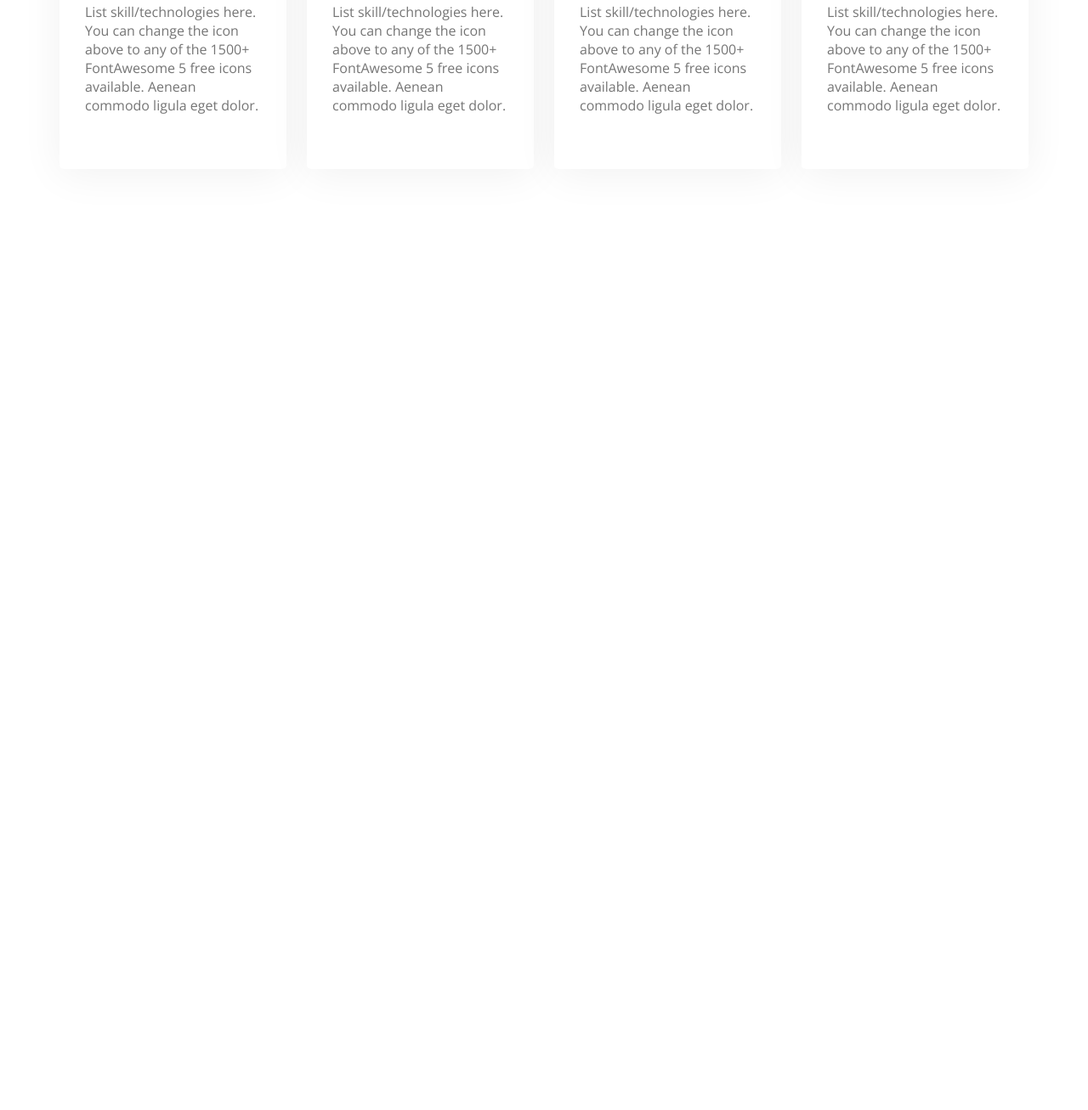
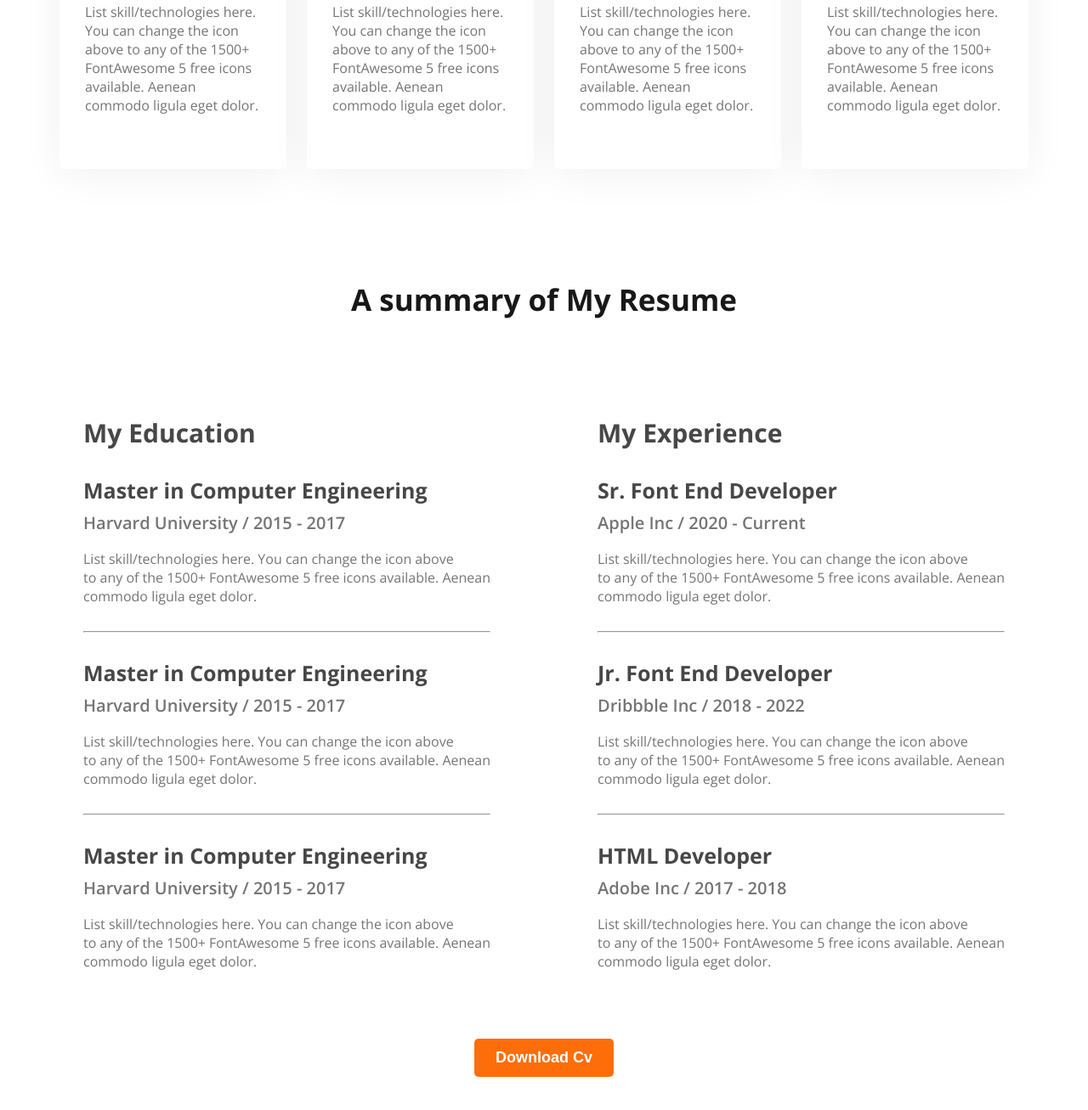
Before and after one commit to anaybhadury/portfolio-projects, a plain HTML site: page index.html in a window 1280 px wide. Shown: the part 2013-3320 px from the top of the page at 85% size. Before the commit the page ends 2342 px from the top, so only its background shows below. Drawn offline with nearby package versions, Linux system fonts and the light colour scheme.

Commit message:
added resume section

```diff
--- a/index.html
+++ b/index.html
@@ -95,6 +95,61 @@
         </div>
         <!-- what i do section end -->
 
+        <!-- resume section start -->
+        <div class="resume-container">
+            <h1>A summary of My Resume</h1>
+            <div class="left-right-container">
+                <div class="container">
+                    <h1>My Education</h1>
+                    <div>
+                        <h2>Master in Computer Engineering</h2>
+                        <h4>Harvard University / 2015 - 2017</h4>
+                        <p>List skill/technologies here. You can change the icon above <br>
+                            to any of the 1500+ FontAwesome 5 free icons available. Aenean <br> commodo ligula eget dolor.</p>
+                    </div><hr class="hr">
+                    <div>
+                        <h2>Master in Computer Engineering</h2>
+                        <h4>Harvard University / 2015 - 2017</h4>
+                        <p>List skill/technologies here. You can change the icon above <br>
+                            to any of the 1500+ FontAwesome 5 free icons available. Aenean <br> commodo ligula eget dolor.</p>
+                    </div><hr class="hr">
+                    <div>
+                        <h2>Master in Computer Engineering</h2>
+                        <h4>Harvard University / 2015 - 2017</h4>
+                        <p>List skill/technologies here. You can change the icon above <br>
+                            to any of the 1500+ FontAwesome 5 free icons available. Aenean <br> commodo ligula eget dolor.</p>
+                    </div>
+                </div>
+                <div class="container">
+                    <h1>My Experience</h1>
+                    <div>
+                        <h2>Sr. Font End Developer</h2>
+                        <h4>Apple Inc / 2020 - Current</h4>
+                        <p>List skill/technologies here. You can change the icon above <br>
+                            to any of the 1500+ FontAwesome 5 free icons available. Aenean <br> commodo ligula eget dolor.</p>
+                    </div><hr class="hr">
+                    <div>
+                        <h2>Jr. Font End Developer</h2>
+                        <h4>Dribbble Inc / 2018 - 2022</h4>
+                        <p>List skill/technologies here. You can change the icon above <br>
+                            to any of the 1500+ FontAwesome 5 free icons available. Aenean <br> commodo ligula eget dolor.</p>
+                    </div><hr class="hr">
+                    <div>
+                        <h2>HTML Developer</h2>
+                        <h4>Adobe Inc / 2017 - 2018</h4>
+                        <p>List skill/technologies here. You can change the icon above <br>
+                            to any of the 1500+ FontAwesome 5 free icons available. Aenean <br> commodo ligula eget dolor.</p>
+                    </div>
+                </div>
+            </div>
+            <div class="button-primary">
+                <button id="btn-primary">Download Cv</button>
+            </div>
+
+        </div>
+        <!-- resume section end -->
+
+
     </main>
     <footer>
 
--- a/styles/style.css
+++ b/styles/style.css
@@ -195,5 +195,76 @@ body{
     font-size: 16px;
     font-weight: 400;
 }
+/* what i do styles end */
 
-/* what i do styles end */
+/* resume section styles start */
+.resume-container{
+    width: 1140px;
+    margin: 0 auto;
+}
+.resume-container > h1{
+    font-size: 35px;
+    font-weight: 700;
+    color: rgb(24, 24, 24);
+    text-align: center;
+    margin-bottom: 113px;
+}
+
+.left-right-container{
+    display: flex;
+    gap: 70px;
+    justify-content: space-around;
+    margin-bottom: 50px;
+}
+.container > h1{
+    color: rgb(71, 71, 71);
+    font-size: 30px;
+    font-weight: 700;
+}
+.container h2{
+    color: rgb(71, 71, 71);
+    font-size: 25px;
+    font-weight: 700;
+    margin-bottom: 8px;
+    margin-top: 30px;
+}
+.container h4{
+    color: rgb(117, 117, 117);
+    font-size: 20px;
+    font-weight: 600;
+    margin-bottom: 18px;
+}
+.container p{
+    color: rgb(117, 117, 117);
+    font-size: 16px;
+    font-weight: 400;
+    margin-bottom: 30px;
+}
+.hr{
+    margin-bottom: 30px;
+}
+
+.resume-container button{
+    align-items: center;
+    text-align: center;
+}
+#btn-primary{
+    padding: 12px 25px;
+    font-size: 18px;
+    font-weight: 600;
+    color: white;
+    border: none;
+    border-radius: 5px;
+    background: rgb(253, 110, 10);
+}
+.button-primary{
+    text-align: center;
+    margin-bottom: 110px;
+}
+
+
+
+
+
+
+/* resume section styles end */
```
